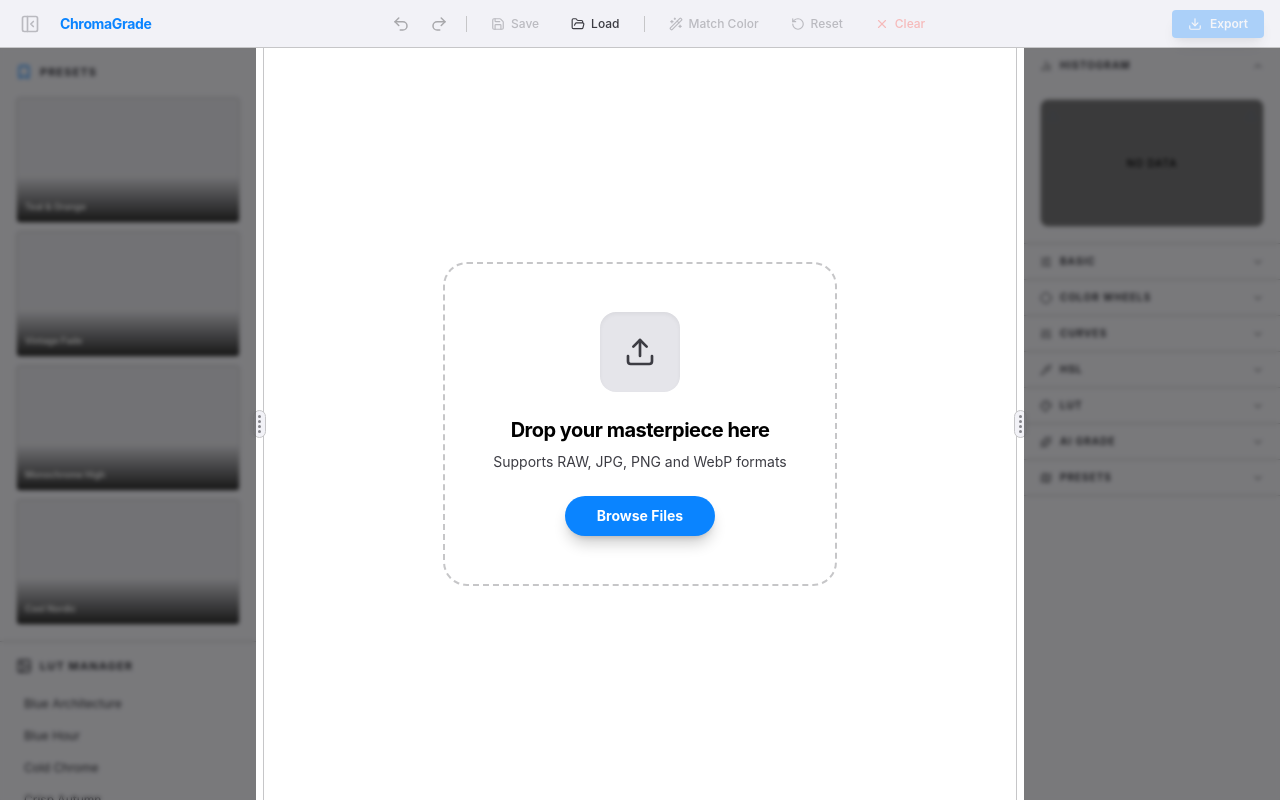
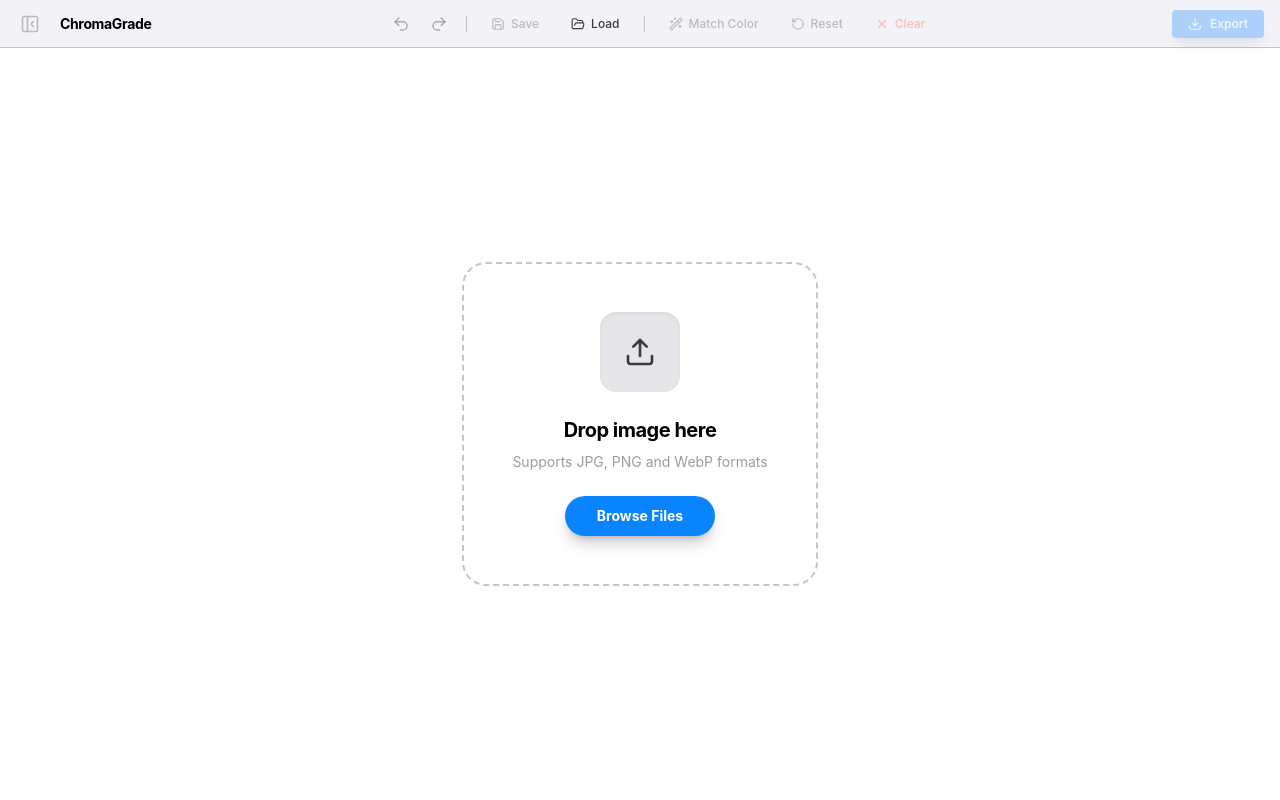
Before and after one commit to khuza08/chromagrade, a React (Vite) app: page / in a window 1280 px wide. Built offline with nearby package versions, Linux system fonts and the light colour scheme.

Commit message:
style: improve visual

```diff
--- a/src/components/layout/MainLayout.tsx
+++ b/src/components/layout/MainLayout.tsx
@@ -67,27 +67,31 @@ const MainLayout: React.FC<MainLayoutProps> = ({ children }) => {
       <TopBar />
 
       <div className="flex-1 flex overflow-hidden">
-        <LeftSidebar />
+        {hasImage && <LeftSidebar />}
+        {hasImage && (
           <Resizer
             direction="horizontal"
             onResize={handleLeftResize}
             onResizeEnd={handleLeftResizeEnd}
             className="border-r border-[var(--border)]"
-          disabled={!hasImage || leftSidebarCollapsed}
+            disabled={leftSidebarCollapsed}
           />
+        )}
 
         <main className="flex-1 overflow-hidden">
           {children}
         </main>
 
+        {hasImage && (
           <Resizer
             direction="horizontal"
             onResize={handleRightResize}
             onResizeEnd={handleRightResizeEnd}
             className="border-l border-[var(--border)]"
-          disabled={!hasImage}
+            disabled={false}
           />
-        <RightSidebar />
+        )}
+        {hasImage && <RightSidebar />}
       </div>
     </div>
   );
--- a/src/components/layout/TopBar.tsx
+++ b/src/components/layout/TopBar.tsx
@@ -73,7 +73,7 @@ const TopBar: React.FC = () => {
         <button onClick={() => dispatch(toggleLeftSidebar())} disabled={!hasImage} className="p-1 hover:bg-[var(--bg-hover)] rounded text-[var(--text-secondary)] disabled:opacity-30 disabled:cursor-not-allowed">
           {leftCollapsed ? <PanelLeftOpen size={20} /> : <PanelLeftClose size={20} />}
         </button>
-        <h1 className="text-sm font-bold tracking-tight text-[var(--theme-primary)]">
+        <h1 className="text-sm font-bold tracking-tight">
           ChromaGrade
         </h1>
       </div>
--- a/src/components/viewer/CanvasViewer.tsx
+++ b/src/components/viewer/CanvasViewer.tsx
@@ -1,26 +1,39 @@
-import React, { useEffect, useRef, useState } from 'react';
-import { useDispatch, useSelector } from 'react-redux';
-import { store } from '../../store/store';
-import type { RootState } from '../../store/store';
-import { setImage } from '../../store/slices/imageSlice';
-import { canvasEngine } from '../../lib/CanvasEngine';
-import { setPickerActive } from '../../store/slices/uiSlice';
-import { setCurvePoints } from '../../store/slices/gradingSlice';
-import { Upload, Maximize, ZoomIn, ZoomOut, RotateCcw, RotateCw } from 'lucide-react';
-import TargetOverlay from './TargetOverlay';
-import { extractPalette } from '../../utils/vibrant';
-import { useTheme } from '../../context/ThemeContext';
-import { extractPreview } from '../../lib/rawLoader';
+import React, { useEffect, useRef, useState } from "react";
+import { useDispatch, useSelector } from "react-redux";
+import { store } from "../../store/store";
+import type { RootState } from "../../store/store";
+import { setImage } from "../../store/slices/imageSlice";
+import { canvasEngine } from "../../lib/CanvasEngine";
+import { setPickerActive } from "../../store/slices/uiSlice";
+import { setCurvePoints } from "../../store/slices/gradingSlice";
+import {
+  Upload,
+  Maximize,
+  ZoomIn,
+  ZoomOut,
+  RotateCcw,
+  RotateCw,
+} from "lucide-react";
+import TargetOverlay from "./TargetOverlay";
+import { extractPalette } from "../../utils/vibrant";
+import { useTheme } from "../../context/ThemeContext";
+import { extractPreview } from "../../lib/rawLoader";
 
 const CanvasViewer: React.FC = () => {
   const containerRef = useRef<HTMLDivElement>(null);
   const canvasRef = useRef<HTMLCanvasElement>(null);
   const dispatch = useDispatch();
   const { applyPalette } = useTheme();
-  const { originalUrl, dimensions, fileName } = useSelector((state: RootState) => state.image);
-  const previewWarning = useSelector((state: RootState) => state.image.previewWarning);
+  const { originalUrl, dimensions, fileName } = useSelector(
+    (state: RootState) => state.image,
+  );
+  const previewWarning = useSelector(
+    (state: RootState) => state.image.previewWarning,
+  );
   const { isPickerActive } = useSelector((state: RootState) => state.ui);
-  const viewportResetToken = useSelector((state: RootState) => state.ui.viewportResetToken);
+  const viewportResetToken = useSelector(
+    (state: RootState) => state.ui.viewportResetToken,
+  );
   const { curves } = useSelector((state: RootState) => state.grading);
   const gradingParams = useSelector((state: RootState) => state.grading);
   const basic = useSelector((state: RootState) => state.basic);
@@ -50,12 +63,13 @@ const CanvasViewer: React.FC = () => {
       if (containerRef.current) {
         canvasEngine.resize(
           containerRef.current.clientWidth,
-          containerRef.current.clientHeight
+          containerRef.current.clientHeight,
         );
       }
     };
-    document.addEventListener('fullscreenchange', handleFsChange);
-    return () => document.removeEventListener('fullscreenchange', handleFsChange);
+    document.addEventListener("fullscreenchange", handleFsChange);
+    return () =>
+      document.removeEventListener("fullscreenchange", handleFsChange);
   }, []);
 
   // Update Curve and HSL Textures separately to avoid excessive LUT generation
@@ -98,7 +112,7 @@ const CanvasViewer: React.FC = () => {
     basic.sdrHighlightSat,
     lut.activeLut,
     lut.strength,
-    originalUrl
+    originalUrl,
   ]);
 
   // Extract color palette for dynamic UI
@@ -116,7 +130,6 @@ const CanvasViewer: React.FC = () => {
     return () => clearTimeout(timer);
   }, [originalUrl, applyPalette]);
 
-
   // Reset zoom/pan when workspace is loaded externally (e.g. from TopBar)
   useEffect(() => {
     if (viewportResetToken === 0) return;
@@ -133,7 +146,7 @@ const CanvasViewer: React.FC = () => {
     const observer = new ResizeObserver(() => {
       canvasEngine.resize(
         containerRef.current!.clientWidth,
-        containerRef.current!.clientHeight
+        containerRef.current!.clientHeight,
       );
     });
     observer.observe(containerRef.current);
@@ -160,12 +173,12 @@ const CanvasViewer: React.FC = () => {
     return Math.min(
       (containerW - 40) / canvasW,
       (containerH - 40) / canvasH,
-      1.0
+      1.0,
     );
   };
 
   const handleZoom = (delta: number) => {
-    setZoom(prev => Math.max(0.05, Math.min(10.0, prev + delta)));
+    setZoom((prev) => Math.max(0.05, Math.min(10.0, prev + delta)));
   };
 
   const resetZoom = () => {
@@ -174,12 +187,15 @@ const CanvasViewer: React.FC = () => {
     setPan({ x: 0, y: 0 });
   };
 
-  const isHslTargetActive = useSelector((state: RootState) => state.ui.isHslTargetActive);
+  const isHslTargetActive = useSelector(
+    (state: RootState) => state.ui.isHslTargetActive,
+  );
   const hslViewMode = useSelector((state: RootState) => state.ui.hslViewMode);
 
   const handlePointerDown = (e: React.PointerEvent) => {
+    if (!originalUrl) return;
     // Block panning if Target Tool is active (Target Tool only works in HSL mode)
-    if (isHslTargetActive && hslViewMode === 'hsl') return;
+    if (isHslTargetActive && hslViewMode === "hsl") return;
 
     // Allow panning if zoomed in OR if the image is larger than container
     setIsDragging(true);
@@ -191,7 +207,7 @@ const CanvasViewer: React.FC = () => {
     if (!isDragging) return;
     setPan({
       x: e.clientX - dragStart.current.x,
-      y: e.clientY - dragStart.current.y
+      y: e.clientY - dragStart.current.y,
     });
   };
 
@@ -207,22 +223,27 @@ const CanvasViewer: React.FC = () => {
 
     // Get value based on active curve channel
     let value = 0;
-    const activeCurveChannel = (store.getState() as RootState).ui.activeCurveChannel;
+    const activeCurveChannel = (store.getState() as RootState).ui
+      .activeCurveChannel;
 
-    if (activeCurveChannel === 'master') {
+    if (activeCurveChannel === "master") {
       // Rec. 709 Luma
       value = (0.2126 * pixel[0] + 0.7152 * pixel[1] + 0.0722 * pixel[2]) / 255;
-    } else if (activeCurveChannel === 'red') {
+    } else if (activeCurveChannel === "red") {
       value = pixel[0] / 255;
-    } else if (activeCurveChannel === 'green') {
+    } else if (activeCurveChannel === "green") {
       value = pixel[1] / 255;
-    } else if (activeCurveChannel === 'blue') {
+    } else if (activeCurveChannel === "blue") {
       value = pixel[2] / 255;
     }
 
     const currentPoints = curves[activeCurveChannel];
-    const newPoints = [...currentPoints, { x: value, y: value }].sort((a, b) => a.x - b.x);
-    dispatch(setCurvePoints({ channel: activeCurveChannel, points: newPoints }));
+    const newPoints = [...currentPoints, { x: value, y: value }].sort(
+      (a, b) => a.x - b.x,
+    );
+    dispatch(
+      setCurvePoints({ channel: activeCurveChannel, points: newPoints }),
+    );
 
     dispatch(setPickerActive(false));
   };
@@ -233,10 +254,19 @@ const CanvasViewer: React.FC = () => {
   };
 
   const handleFileUpload = async (file: File) => {
-    const RAW_EXTENSIONS = ['arw', 'cr2', 'cr3', 'nef', 'orf', 'raf', 'rw2', 'dng'];
-    const ext = file.name.split('.').pop()?.toLowerCase() ?? '';
+    const RAW_EXTENSIONS = [
+      "arw",
+      "cr2",
+      "cr3",
+      "nef",
+      "orf",
+      "raf",
+      "rw2",
+      "dng",
+    ];
+    const ext = file.name.split(".").pop()?.toLowerCase() ?? "";
     const isRaw = RAW_EXTENSIONS.includes(ext);
-    if (!file.type.startsWith('image/') && !isRaw) return;
+    if (!file.type.startsWith("image/") && !isRaw) return;
 
     let url: string;
     let previewWarning: string | null = null;
@@ -250,9 +280,21 @@ const CanvasViewer: React.FC = () => {
     }
 
     const dimensions = await canvasEngine.loadImage(url);
-    dispatch(setImage({ url, width: dimensions.width, height: dimensions.height, name: file.name, previewWarning }));
+    dispatch(
+      setImage({
+        url,
+        width: dimensions.width,
+        height: dimensions.height,
+        name: file.name,
+        previewWarning,
+      }),
+    );
     canvasEngine.render(gradingParams, basic.exposure);
-    setTimeout(() => { const fit = calculateFitZoom(); setZoom(fit); setPan({ x: 0, y: 0 }); }, 50);
+    setTimeout(() => {
+      const fit = calculateFitZoom();
+      setZoom(fit);
+      setPan({ x: 0, y: 0 });
+    }, 50);
   };
 
   const onDrop = (e: React.DragEvent) => {
@@ -265,7 +307,7 @@ const CanvasViewer: React.FC = () => {
   return (
     <div
       ref={containerRef}
-      className={`w-full h-full relative group bg-[var(--bg-base)] overflow-hidden flex items-center justify-center transition-colors duration-500 ${isFullscreen ? 'bg-black' : ''}`}
+      className={`w-full h-full relative group bg-[var(--bg-base)] overflow-hidden flex items-center justify-center transition-colors duration-500 ${isFullscreen ? "bg-black" : ""}`}
       onPointerDown={handlePointerDown}
       onPointerMove={handlePointerMove}
       onPointerUp={handlePointerUp}
@@ -273,18 +315,34 @@ const CanvasViewer: React.FC = () => {
       {/* Drop zone overlay */}
       {!originalUrl && (
         <div
-          onDragOver={(e) => { e.preventDefault(); setIsDragging(true); }}
-          onDragLeave={() => setIsDragging(false)}
-          onDrop={onDrop}
-          className={`absolute inset-0 z-10 flex flex-col items-center justify-center transition-colors duration-300 ${isDragging ? 'bg-[var(--theme-primary)]/10' : 'bg-[var(--bg-base)]'}`}
+          className={`absolute inset-0 z-10 flex flex-col items-center justify-center transition-colors duration-300`}
         >
-          <div className={`p-12 rounded-3xl border-2 border-dashed flex flex-col items-center gap-6 transition-all ${isDragging ? 'border-[var(--theme-primary)] scale-105 bg-[var(--bg-panel)] shadow-2xl' : 'border-[var(--border)]'}`}>
+          <div
+            onDragOver={(e) => {
+              e.preventDefault();
+              setIsDragging(true);
+            }}
+            onDragLeave={() => setIsDragging(false)}
+            onDrop={onDrop}
+            className={`p-12 rounded-3xl border-2 border-dashed flex flex-col items-center gap-6 transition-all ${isDragging ? "border-[var(--theme-primary)] bg-[var(--bg-panel)] shadow-2xl" : "border-[var(--border)]"}`}
+          >
             <div className="w-20 h-20 rounded-2xl bg-[var(--bg-control)] flex items-center justify-center shadow-inner">
-              <Upload size={32} className={isDragging ? 'text-[var(--theme-primary)]' : 'text-[var(--text-secondary)]'} />
+              <Upload
+                size={32}
+                className={
+                  isDragging
+                    ? "text-[var(--theme-primary)]"
+                    : "text-[var(--text-secondary)]"
+                }
+              />
             </div>
             <div className="text-center space-y-2">
-              <h3 className="text-xl font-bold tracking-tight text-[var(--text-primary)]">Drop your masterpiece here</h3>
-              <p className="text-[var(--text-secondary)] text-sm max-w-xs">Supports RAW, JPG, PNG and WebP formats</p>
+              <h3 className="text-xl font-bold tracking-tight text-[var(--text-primary)]">
+                Drop image here
+              </h3>
+              <p className="text-[var(--text-secondary)]/50 text-sm max-w-xs">
+                Supports JPG, PNG and WebP formats
+              </p>
             </div>
             <label className="bg-[var(--theme-primary)] hover:opacity-90 text-white px-8 py-2.5 rounded-full text-sm font-bold cursor-pointer transition-all active:scale-95 shadow-lg shadow-black/20">
               Browse Files
@@ -292,7 +350,9 @@ const CanvasViewer: React.FC = () => {
                 type="file"
                 className="hidden"
                 accept="image/*,.arw,.cr2,.cr3,.nef,.orf,.raf,.rw2,.dng"
-                onChange={(e) => e.target.files?.[0] && handleFileUpload(e.target.files[0])}
+                onChange={(e) =>
+                  e.target.files?.[0] && handleFileUpload(e.target.files[0])
+                }
               />
             </label>
           </div>
@@ -305,11 +365,17 @@ const CanvasViewer: React.FC = () => {
         ref={canvasRef}
         className="object-contain shadow-2xl shadow-black/50 transition-shadow duration-300"
         style={{
-          display: originalUrl ? 'block' : 'none',
+          display: originalUrl ? "block" : "none",
           transform: `translate(${pan.x}px, ${pan.y}px) scale(${zoom}) rotate(${rotation}deg)`,
-          transition: isDragging ? 'none' : 'transform 0.2s cubic-bezier(0.2, 0, 0, 1)',
-          imageRendering: zoom > 1.0 ? 'pixelated' : 'auto',
-          cursor: isPickerActive ? 'crosshair' : isDragging ? 'grabbing' : 'grab',
+          transition: isDragging
+            ? "none"
+            : "transform 0.2s cubic-bezier(0.2, 0, 0, 1)",
+          imageRendering: zoom > 1.0 ? "pixelated" : "auto",
+          cursor: isPickerActive
+            ? "crosshair"
+            : isDragging
+              ? "grabbing"
+              : "grab",
         }}
         onDoubleClick={resetZoom}
         onClick={handleCanvasClick}
@@ -320,7 +386,9 @@ const CanvasViewer: React.FC = () => {
         <>
           <div className="absolute top-4 right-4 flex gap-2 opacity-0 group-hover:opacity-100 transition-opacity z-20">
             <div className="flex items-center gap-2 px-2 py-1 bg-[var(--bg-panel)]/20 safari-blur rounded-lg border border-[var(--border)] mr-2 group/zoom">
-              <span className="text-[10px] font-mono text-[var(--theme-primary)] min-w-[32px] text-center">{Math.round(zoom * 100)}%</span>
+              <span className="text-[10px] font-mono text-[var(--theme-primary)] min-w-[32px] text-center">
+                {Math.round(zoom * 100)}%
+              </span>
               <button
                 onClick={resetZoom}
                 className="hover:text-[var(--theme-primary)] text-[var(--text-secondary)] transition-all cursor-pointer"
@@ -343,43 +411,51 @@ const CanvasViewer: React.FC = () => {
             </button>
             <button
               onClick={toggleFullscreen}
-              className={`p-2 bg-[var(--bg-panel)]/20 hover:bg-[var(--bg-panel)]/20 rounded-lg safari-blur transition-all border border-[var(--border)] ${isFullscreen ? 'text-[var(--theme-primary)]' : 'text-[var(--text-secondary)] hover:text-[var(--text-primary)]'}`}
+              className={`p-2 bg-[var(--bg-panel)]/20 hover:bg-[var(--bg-panel)]/20 rounded-lg safari-blur transition-all border border-[var(--border)] ${isFullscreen ? "text-[var(--theme-primary)]" : "text-[var(--text-secondary)] hover:text-[var(--text-primary)]"}`}
             >
               <Maximize size={18} />
             </button>
           </div>
           <div className="absolute bottom-4 left-4 px-3 py-1.5 bg-[var(--bg-panel)]/20 safari-blur rounded-md text-[10px] font-mono text-[var(--text-tertiary)] tracking-wider uppercase border border-[var(--border)] z-20 flex gap-3">
             <span>
-              {dimensions ? (
-                dimensions.width >= 3840 ? '4K' :
-                dimensions.width >= 2560 ? 'QHD' :
-                dimensions.width >= 1920 ? 'FHD' :
-                dimensions.width >= 1280 ? 'HD' : 'SD'
-              ) : '---'}
-              {' '}
-              {fileName?.split('.').pop() || 'IMG'}
+              {dimensions
+                ? dimensions.width >= 3840
+                  ? "4K"
+                  : dimensions.width >= 2560
+                    ? "QHD"
+                    : dimensions.width >= 1920
+                      ? "FHD"
+                      : dimensions.width >= 1280
+                        ? "HD"
+                        : "SD"
+                : "---"}{" "}
+              {fileName?.split(".").pop() || "IMG"}
             </span>
             <span className="opacity-30">•</span>
-            <span>{dimensions ? `${dimensions.width}x${dimensions.height}` : '0x0'}</span>
+            <span>
+              {dimensions ? `${dimensions.width}x${dimensions.height}` : "0x0"}
+            </span>
             <span className="opacity-30">•</span>
             <span>sRGB</span>
             {previewWarning && (
               <>
                 <span className="opacity-30">•</span>
-                <span className="text-amber-400 normal-case">⚠ Preview quality</span>
+                <span className="text-amber-400 normal-case">
+                  ⚠ Preview quality
+                </span>
               </>
             )}
           </div>
           <div className="absolute bottom-4 right-4 flex gap-2 opacity-0 group-hover:opacity-100 transition-opacity z-20">
             <button
-              onClick={() => setRotation(r => (r - 90 + 360) % 360)}
+              onClick={() => setRotation((r) => (r - 90 + 360) % 360)}
               className="p-2 bg-[var(--bg-panel)]/20 hover:bg-[var(--bg-panel)]/20 rounded-lg safari-blur text-[var(--text-secondary)] hover:text-[var(--text-primary)] transition-all border border-[var(--border)]"
               title="Rotate left"
             >
               <RotateCcw size={18} />
             </button>
             <button
-              onClick={() => setRotation(r => (r + 90) % 360)}
+              onClick={() => setRotation((r) => (r + 90) % 360)}
               className="p-2 bg-[var(--bg-panel)]/20 hover:bg-[var(--bg-panel)]/20 rounded-lg safari-blur text-[var(--text-secondary)] hover:text-[var(--text-primary)] transition-all border border-[var(--border)]"
               title="Rotate right"
             >
```
Lines whose indentation alone changed are shown as unchanged.
